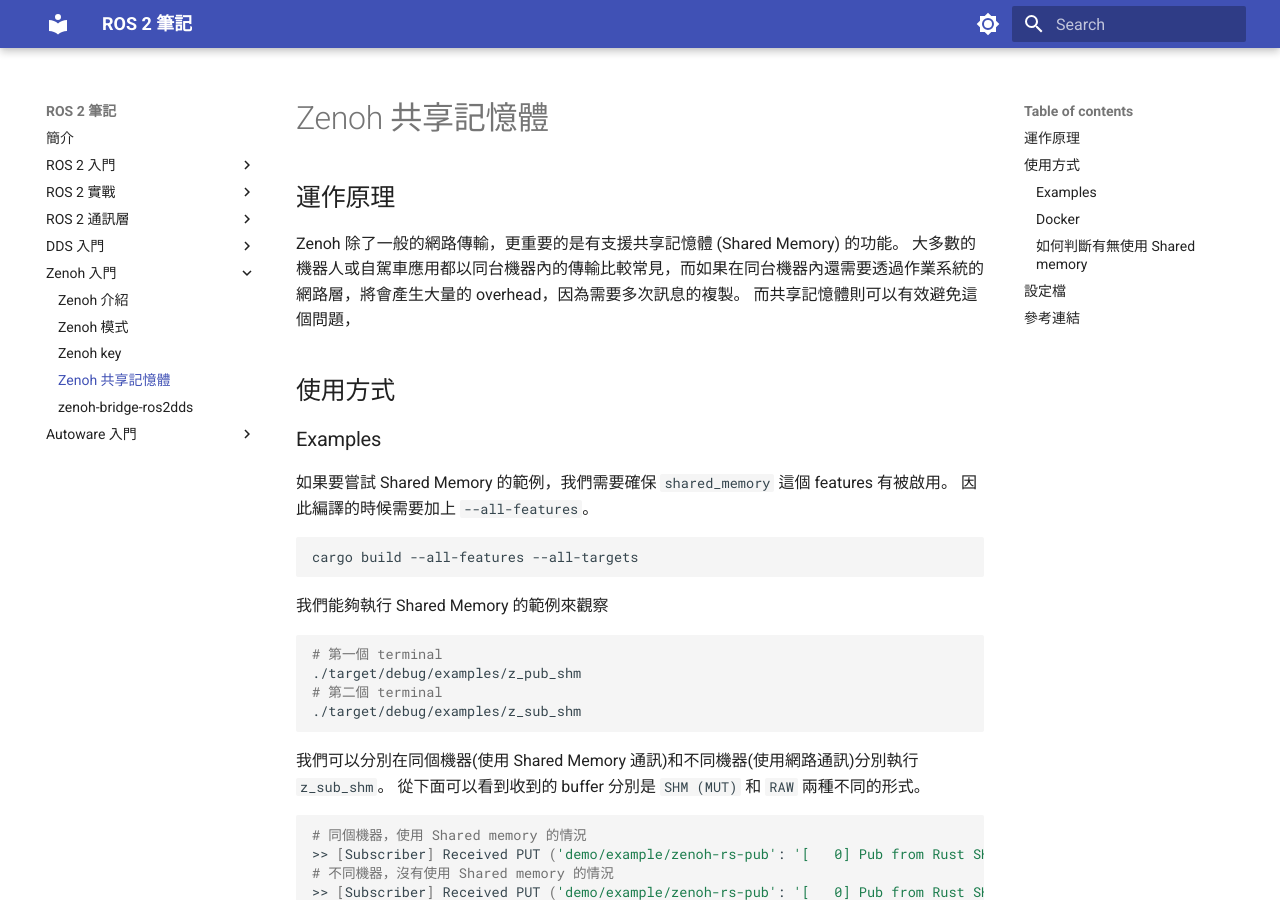
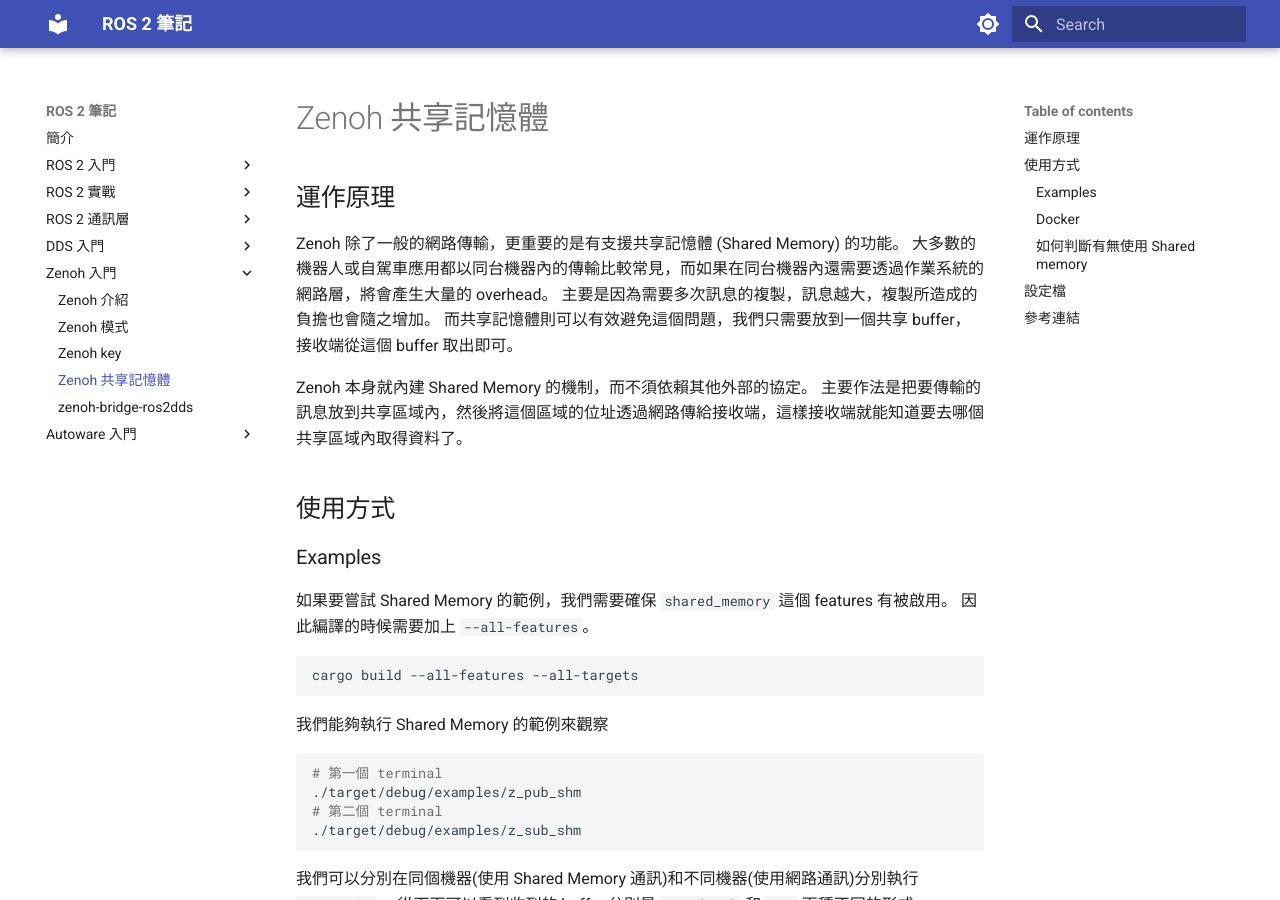
Before and after one commit to evshary/ros2-learning, an MkDocs documentation site: the page built from docs/zenoh/shared_memory.md, in a window 1280 px wide and 900 px high. Built offline with MkDocs 1.6.1 and Material for MkDocs 9.7.7, drawn with Linux system fonts in a browser that asks for light colours.

Commit message:
Update Zenoh shared memory.
Signed-off-by: ChenYing Kuo <evshary@gmail.com>

```diff
--- a/docs/zenoh/shared_memory.md
+++ b/docs/zenoh/shared_memory.md
@@ -8,8 +8,12 @@ keywords:
 ## 運作原理
 
 Zenoh 除了一般的網路傳輸，更重要的是有支援共享記憶體 (Shared Memory) 的功能。
-大多數的機器人或自駕車應用都以同台機器內的傳輸比較常見，而如果在同台機器內還需要透過作業系統的網路層，將會產生大量的 overhead，因為需要多次訊息的複製。
-而共享記憶體則可以有效避免這個問題，
+大多數的機器人或自駕車應用都以同台機器內的傳輸比較常見，而如果在同台機器內還需要透過作業系統的網路層，將會產生大量的 overhead。
+主要是因為需要多次訊息的複製，訊息越大，複製所造成的負擔也會隨之增加。
+而共享記憶體則可以有效避免這個問題，我們只需要放到一個共享 buffer，接收端從這個 buffer 取出即可。
+
+Zenoh 本身就內建 Shared Memory 的機制，而不須依賴其他外部的協定。
+主要作法是把要傳輸的訊息放到共享區域內，然後將這個區域的位址透過網路傳給接收端，這樣接收端就能知道要去哪個共享區域內取得資料了。
 
 ## 使用方式
 
```
